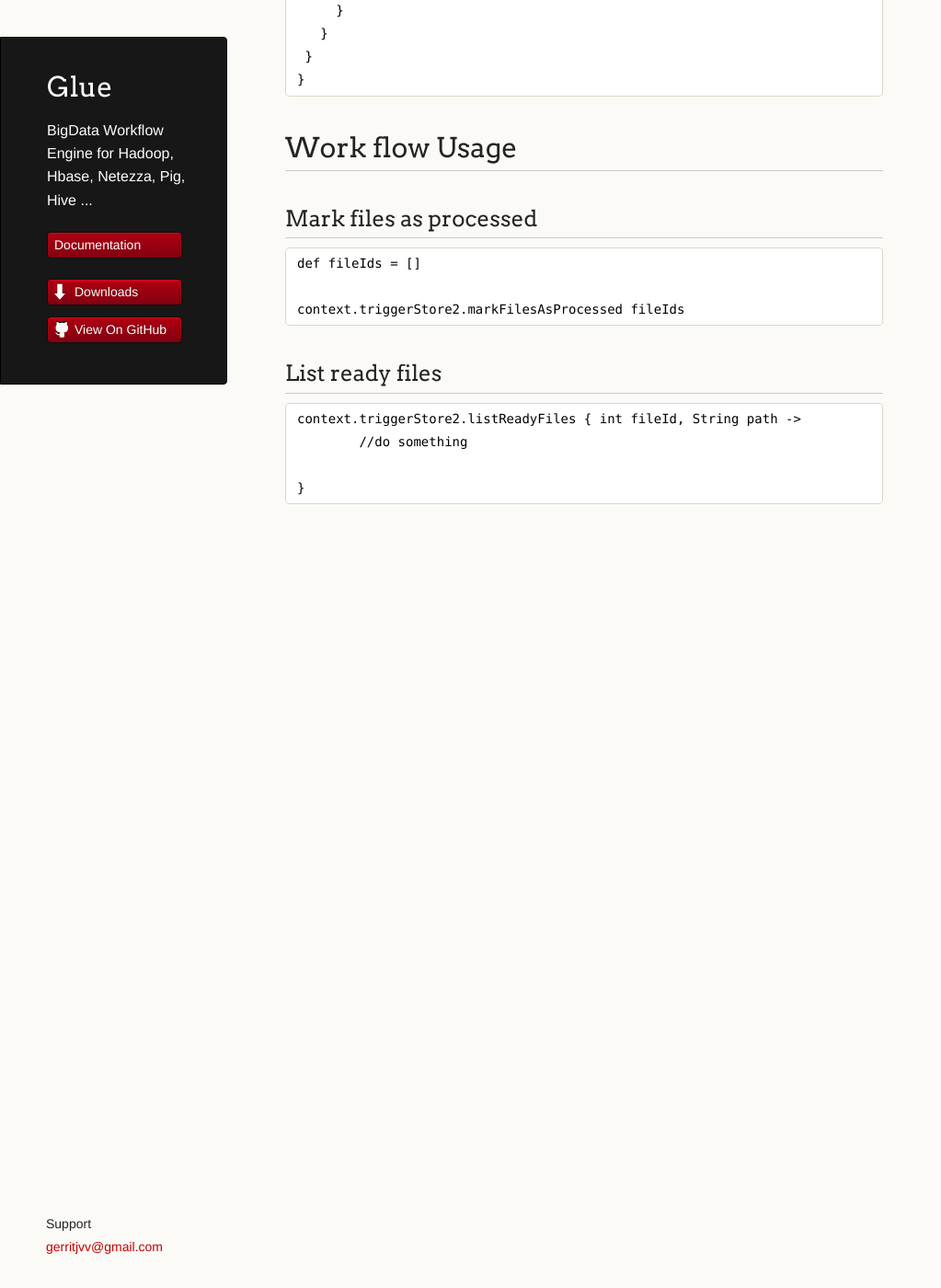
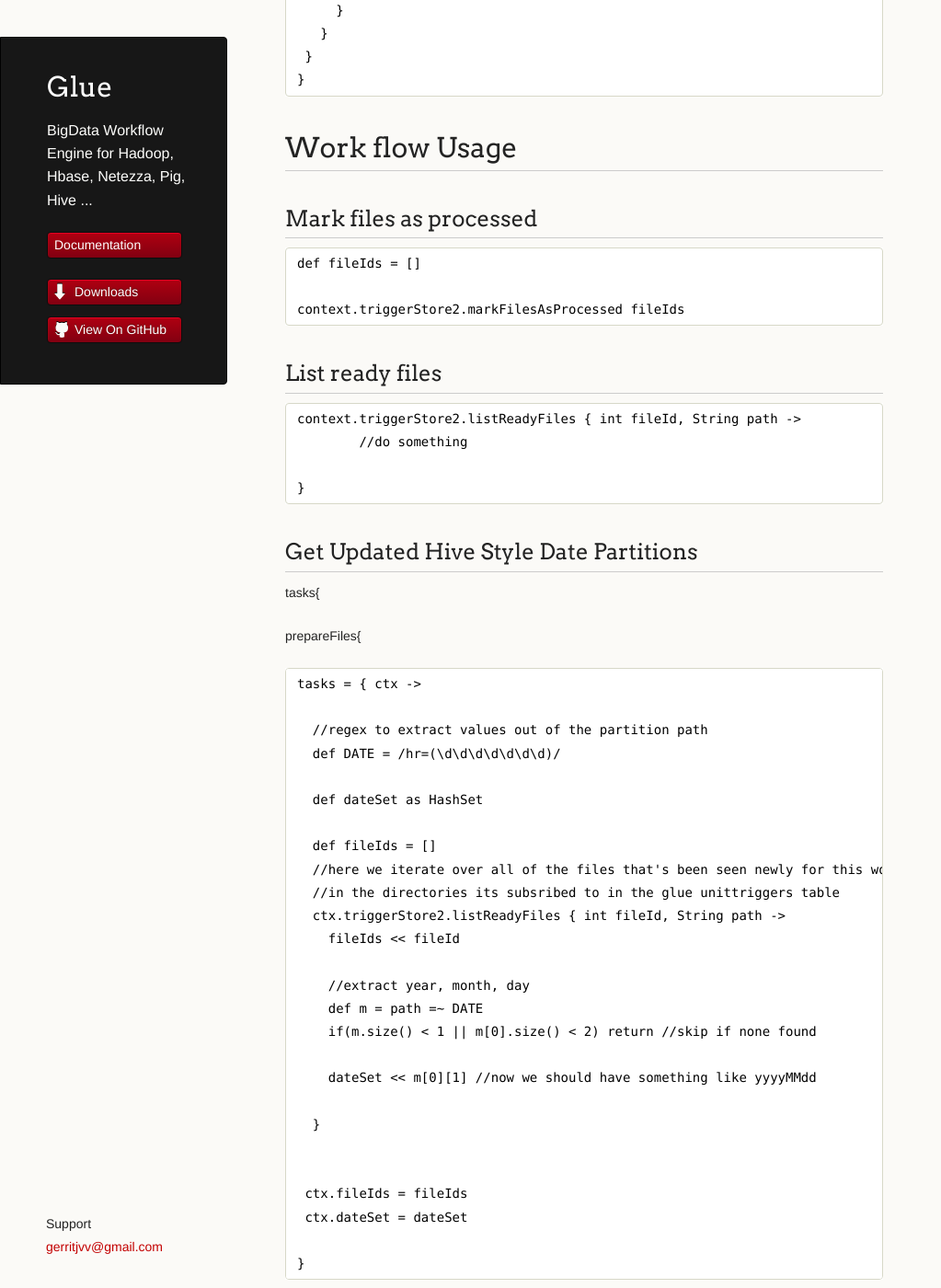
Before and after one commit to gerritjvv/glue, a Jekyll site: the page built from triggers.markdown, in a window 1280 px wide and 1400 px high, scrolled down 3065 px. Shown: the whole window at 92% size, without its empty margins (0-1023 px from the left). Built offline with Jekyll 4.4.1, drawn with Linux system fonts in a browser that asks for light colours; Markdown is read by kramdown in place of the engine named in the settings; before the commit the page ends 3695 px from its top, so only the background shows below that; some of the changed text lies outside the part shown.

Commit message:
add trigger docs

```diff
--- a/triggers.markdown
+++ b/triggers.markdown
@@ -103,7 +103,7 @@
 
 ## Example Config
 
-	hdfsTriggerStore{
+	triggerStore2{
 
 	  className="org.glue.trigger.service.hdfs.TriggerStore2Module"
 	  isSingleton="true"
@@ -135,3 +135,68 @@
  	//do something
 
 	}
+
+
+## Get Updated Hive Style Date Partitions
+
+tasks{
+
+
+  prepareFiles{
+
+    tasks = { ctx ->
+
+      //regex to extract values out of the partition path
+      def DATE = /hr=(\d\d\d\d\d\d\d)/
+
+      def dateSet as HashSet
+
+      def fileIds = []
+      //here we iterate over all of the files that's been seen newly for this workflow
+      //in the directories its subsribed to in the glue unittriggers table
+      ctx.triggerStore2.listReadyFiles { int fileId, String path ->
+        fileIds << fileId
+
+        //extract year, month, day
+        def m = path =~ DATE
+        if(m.size() < 1 || m[0].size() < 2) return //skip if none found
+
+        dateSet << m[0][1] //now we should have something like yyyyMMdd
+
+      }
+
+
+     ctx.fileIds = fileIds
+     ctx.dateSet = dateSet
+
+    }
+
+  }
+
+  exec{
+    dependencies = "prepareFiles"
+
+    tasks = { ctx ->
+
+       //here we have a list of dates that have been updated
+       def dateSet = ctx.dateSet
+
+
+    }
+
+  }
+  cleanup{
+    dependencies = "exec"
+
+    tasks = { ctx ->
+
+      //only a workflow's logic can know when its completed processing a file
+      //this method marks the file as processed, this file will not appear again
+      //in the listReadyFiles method
+      if(ctx.fileIds) ctx.triggerStore2.markFilesAsProcessed fileIds
+
+    }
+
+  }
+
+}
```
